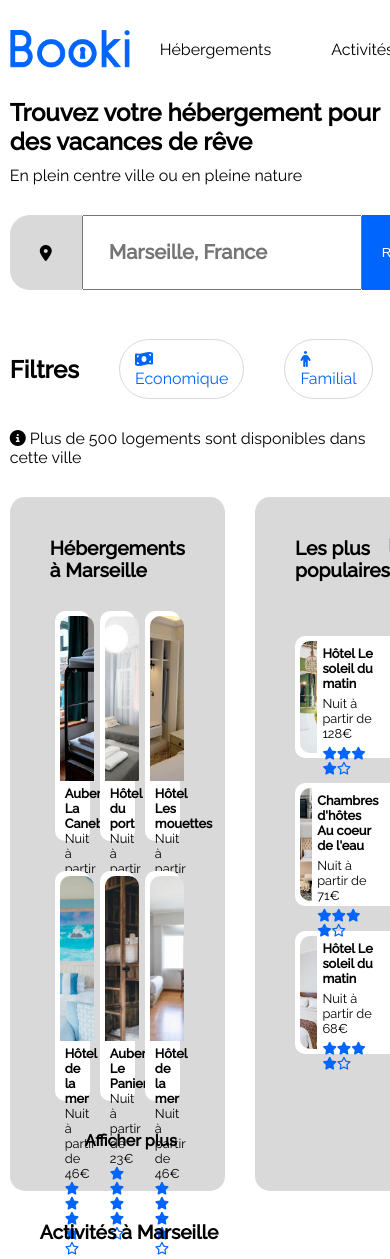
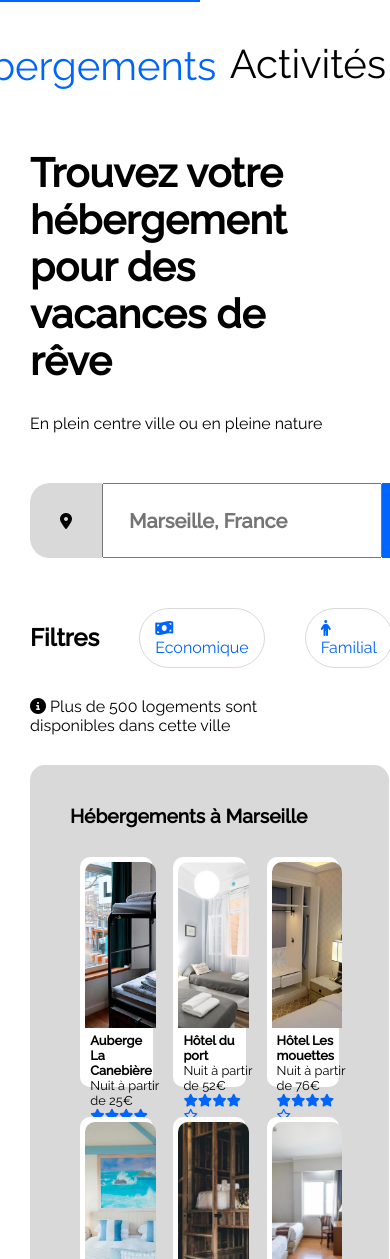
Before and after one commit to Yurengan/OpenclassroomsProjet2, a plain HTML site: page index.html in a window 390 px wide. Shown: the top 1259 px of the page. Drawn offline with Linux system fonts and the light colour scheme.

Commit message:
responsive début

```diff
--- a/css/style.css
+++ b/css/style.css
@@ -246,10 +246,6 @@ aside {
     margin: 10px;
 }
 
-.populaires-div-text i {
-
-}
-
 .populaires-div-text p {
     margin-top: 5px;
 }
@@ -323,3 +319,76 @@ footer h3 {
     color: black;
     margin-bottom: 5px;
 }
+
+@media screen and (max-width: 1400px) {
+    .flex-section-aside {
+        display: flex;
+        flex-direction: column;
+    }
+
+    #hébergement {
+        width: 90%;
+    }
+
+    aside {
+        width: 90%;
+        margin-left: 0px;
+    }
+
+    .populaires-flex {
+        display: flex;
+        flex-direction: row;
+        justify-content: space-around;
+    }
+
+    .populaires-div {
+        height: 150px;
+        width: 30%;
+    }
+
+}
+
+@media (max-width:992px) {
+    .logo {
+        display: none;
+    }
+    .redimension {
+        margin: 0px;
+    }
+
+    main {
+        margin: 30px;
+    }
+    nav {
+        margin: 0px;
+        width: 100%;
+        justify-content: center;
+
+    }
+
+    nav a {
+        width: 50%;
+        display: inline-block;
+        display: flex;
+        justify-content: center;
+        font-size: 2.5em;
+    }
+
+
+    h1 {
+        font-size: 2.5em;
+        margin: center;
+        margin-bottom: 30px;
+    }
+
+    h1, p {
+        width: 95%;
+    }
+
+    h1 + p {
+        margin-bottom: 50px;
+    }
+
+
+
+}
--- a/index.html
+++ b/index.html
@@ -84,6 +84,7 @@
                                 <h3>Les plus populaires</h3>
                                 <i class="fa-solid fa-chart-line"></i>
                             </div>
+                            <div class="populaires-flex">
                                 <div class="populaires-div">
                                     <div class="populaires-img">
                                         <img src="images/hebergements/4_small/emile-guillemot-Bj_rcSC5XfE-unsplash.jpg">
@@ -123,6 +124,7 @@
                                         </div>
                                         <div>
                                             <p><i class="fa-solid fa-star"></i><i class="fa-solid fa-star"></i><i class="fa-solid fa-star"></i><i class="fa-solid fa-star"></i><i class="fa-regular fa-star"></i></p>
+                                        </div>
                                     </div>
                                 </div>
                             </div>
```
Lines whose indentation alone changed are shown as unchanged.
